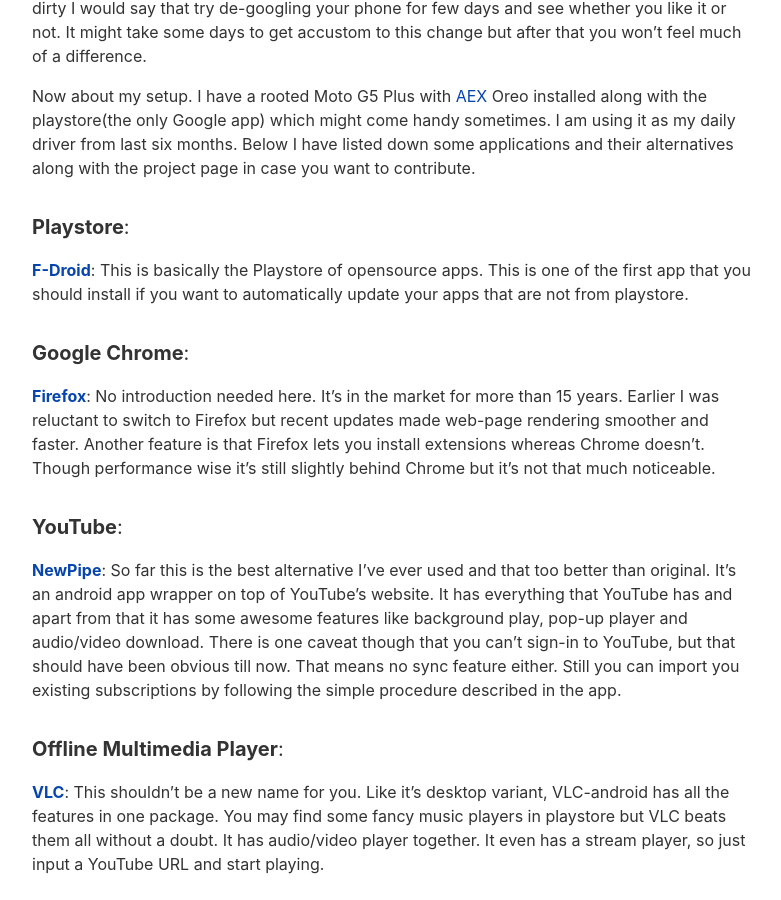
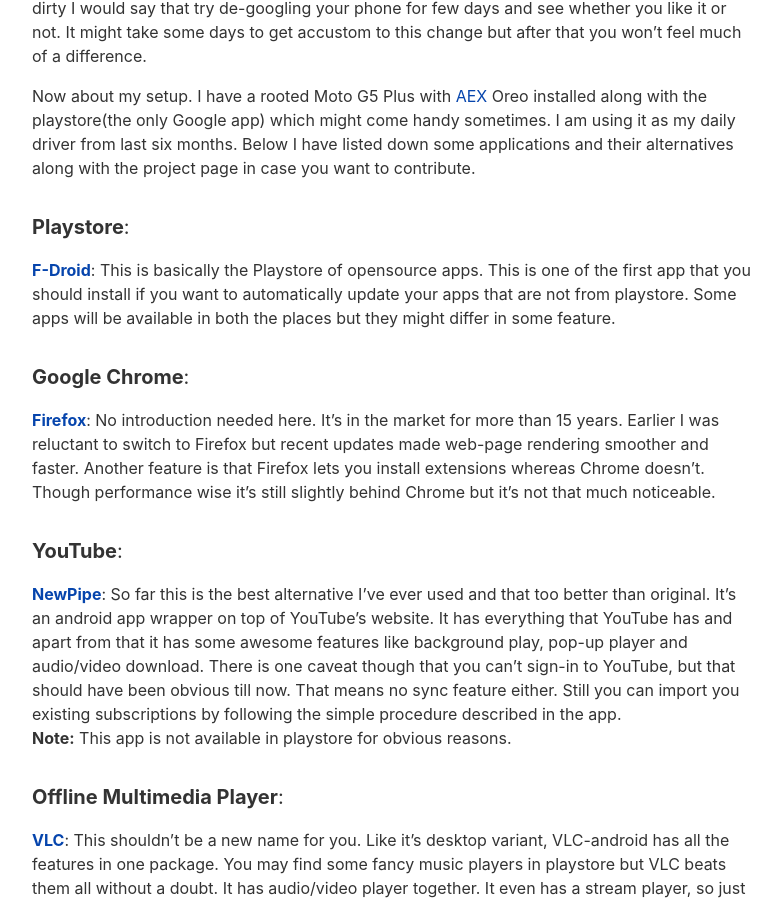
Before and after one commit to shivanju/shivanju.github.io, a Jekyll site: the page built from _posts/2018-12-14-apps-for-degoogling-your-phone.md, in a window 1280 px wide and 900 px high, scrolled down 492 px. Shown: the whole window, without its empty margins (8-789 px from the left). Built offline with Jekyll 4.4.1, drawn with Linux system fonts in a browser that asks for light colours; comment, search, counter and statistics services are not loaded.

Commit message:
modified f-droid's text

```diff
--- a/_posts/2018-12-14-apps-for-degoogling-your-phone.md
+++ b/_posts/2018-12-14-apps-for-degoogling-your-phone.md
@@ -14,13 +14,14 @@
 Now about my setup. I have a rooted Moto G5 Plus with [AEX][aex] Oreo installed along with the playstore(the only Google app) which might come handy sometimes. I am using it as my daily driver from last six months. Below I have listed down some applications and their alternatives along with the project page in case you want to contribute.
 
 #### __Playstore__:
-__[F-Droid][fdroid]__: This is basically the Playstore of opensource apps. This is one of the first app that you should install if you want to automatically update your apps that are not from playstore.
+__[F-Droid][fdroid]__: This is basically the Playstore of opensource apps. This is one of the first app that you should install if you want to automatically update your apps that are not from playstore. Some apps will be available in both the places but they might differ in some feature.
 
 #### __Google Chrome__:
 __[Firefox][firefox]__: No introduction needed here. It's in the market for more than 15 years. Earlier I was reluctant to switch to Firefox but recent updates made web-page rendering smoother and faster. Another feature is that Firefox lets you install extensions whereas Chrome doesn't. Though performance wise it's still slightly behind Chrome but it's not that much noticeable.
 
 #### __YouTube__:
 __[NewPipe][newpipe]__: So far this is the best alternative I've ever used and that too better than original. It's an android app wrapper on top of YouTube's website. It has everything that YouTube has and apart from that it has some awesome features like background play, pop-up player and audio/video download. There is one caveat though that you can't sign-in to YouTube, but that should have been obvious till now. That means no sync feature either. Still you can import you existing subscriptions by following the simple procedure described in the app.
+__Note:__ This app is not available in playstore for obvious reasons.
 
 #### __Offline Multimedia Player__:
 __[VLC][vlc]__: This shouldn't be a new name for you. Like it's desktop variant, VLC-android has all the features in one package. You may find some fancy music players in playstore but VLC beats them all without a doubt. It has audio/video player together. It even has a stream player, so just input a YouTube URL and start playing.
```
